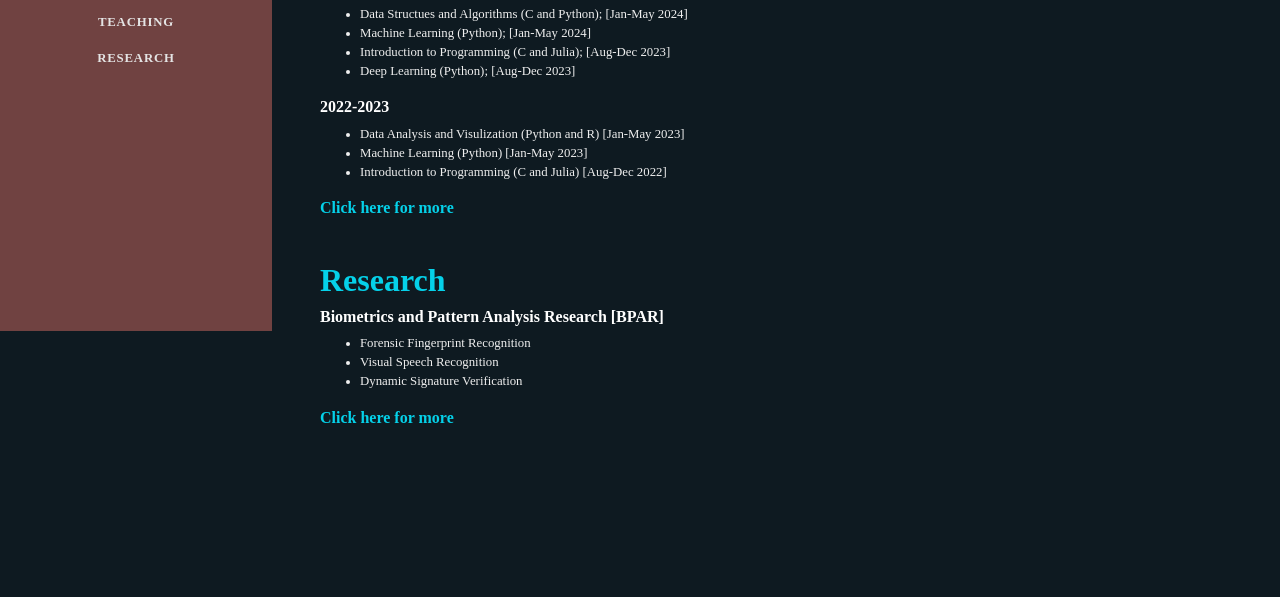
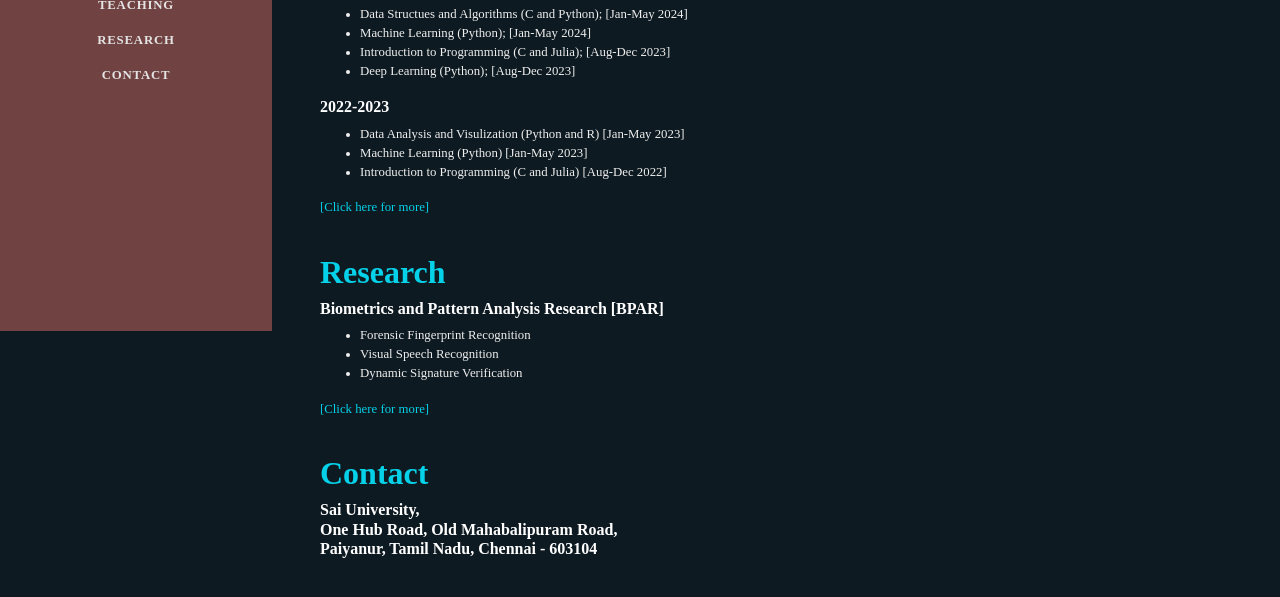
Before and after one commit to ramPkrish/ramPkrish.github.io, a plain HTML site: page index.html in a window 1280 px wide. Shown: the part 469-1066 px from the top of the page. Before the commit the page ends 952 px from the top, so only its background shows below. Drawn offline with Linux system fonts and the light colour scheme; files whose address does not match are found by name; a web font is replaced by a local one.

Commit message:
Add files via upload

```diff
--- a/index.html
+++ b/index.html
@@ -50,6 +50,10 @@
             <a class="nav-link js-scroll-trigger" href="#research">Research</a>
           </li>
 
+          <li class="nav-item">
+            <a class="nav-link js-scroll-trigger" href="#contact">Contact</a>
+          </li>
+
         </ul>
       </div>
     </nav>
@@ -83,6 +87,9 @@
             computer vision and biometrics.</p>
 
 
+
+
+          <!-- Teaching -->
           <br/>
           <section class="align-items-center" id="teaching">
             <div class="w-20">
@@ -117,12 +124,15 @@
               </ul>
               <p></p>
 
-              <h6 class="mb-2"> <a href="#"> Click here for more</h6>
+              <h8 class="mb-2"> <a href="#"> [Click here for more]</h8>
 
             </div>
           </section>
 
 
+
+
+          <!-- Research -->
           <br/>
           <section id="research">
             <div class="w-20">
@@ -143,11 +153,30 @@
               </ul>
               <p></p>
 
-              <h6 class="mb-2"> <a href="#"> Click here for more</h6>
+              <h8 class="mb-2"> <a href="#"> [Click here for more] </h8>
 
             </div>
           </section>
 
+
+          <!-- Contact -->
+          <br/>
+          <section id="contact">
+            <div class="w-20">
+              <div class="subheading mb-3">
+              </div>
+
+
+              <h3 class="mb-2 bold"> <a href="#"> Contact </h3> </a>
+
+              <h6 class="mb-2">
+                Sai University,<br/>
+                One Hub Road, Old Mahabalipuram Road,<br/>
+                Paiyanur, Tamil Nadu, Chennai - 603104
+              </h6>
+
+            </div>
+          </section>
 
 
 
```
